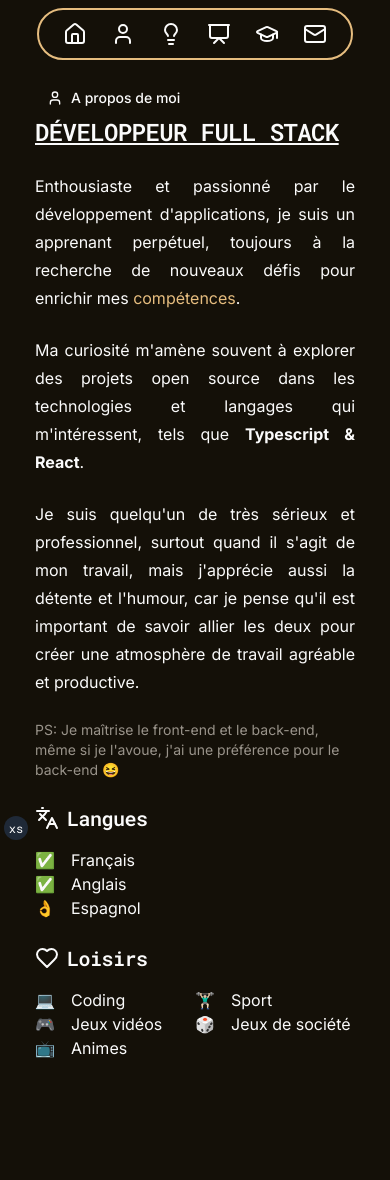
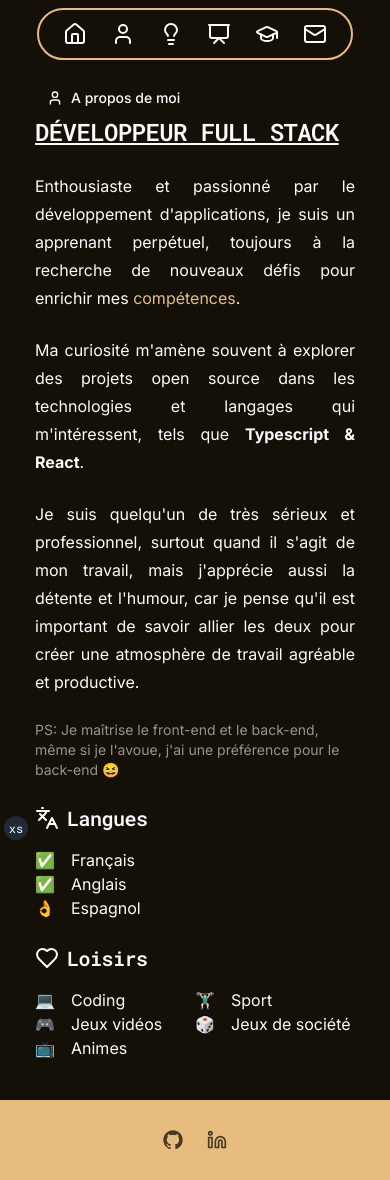
Before and after one commit to lorenzo-237/my-portfolio, a Next.js app: page /about in a window 390 px wide. Before the commit the page ends 1060 px from the top, so only its background shows below. Built offline with nearby package versions, Linux system fonts and the light colour scheme.

Commit message:
add footer on landing pages

```diff
--- /dev/null
+++ b/src/components/Footer.tsx
@@ -0,0 +1,22 @@
+import { cn } from '@/lib/utils';
+import React from 'react';
+import WaveFooter from './svg/wave-footer';
+import Socials from './Hero/Socials';
+
+type FooterProps = {
+  className?: string;
+};
+
+function Footer({ className }: FooterProps) {
+  return (
+    <footer className={cn('bg-primary relative mt-10 h-20', className)}>
+      <div className='h-full flex justify-center items-center '>
+        <div className='bg- rounded-full px-4'>
+          <Socials className='text-secondary' />
+        </div>
+      </div>
+    </footer>
+  );
+}
+
+export default Footer;
--- a/src/components/Hero/Socials.tsx
+++ b/src/components/Hero/Socials.tsx
@@ -5,9 +5,9 @@ import { Linkedin } from 'lucide-react';
 import { cn } from '@/lib/utils';
 import Link from 'next/link';
 
-function Socials() {
+function Socials({ className }: { className?: string }) {
   return (
-    <div className='relative z-20'>
+    <div className={cn('relative z-20', className)}>
       <Link
         href='https://github.com/lorenzo-237'
         target='_blank'
--- a/src/components/landing/AboutMe.tsx
+++ b/src/components/landing/AboutMe.tsx
@@ -4,10 +4,11 @@ import { Button } from '../ui/button';
 import { Heart, Languages, User } from 'lucide-react';
 import { Typography } from '../ui/typography';
 import Link from 'next/link';
+import Footer from '../Footer';
 
 function AboutMe() {
   return (
-    <div className='relative h-screen'>
+    <div className='relative h-full sm:h-screen'>
       <Layout className='h-full'>
         <LayoutContent className='mt-20 sm:mt-0 space-y-6'>
           <div className='w-full'>
@@ -102,6 +103,7 @@ function AboutMe() {
           </div>
         </LayoutContent>
       </Layout>
+      <Footer className='' />
     </div>
   );
 }
--- a/src/components/landing/MyEducation.tsx
+++ b/src/components/landing/MyEducation.tsx
@@ -1,13 +1,13 @@
 import React from 'react';
 import { Layout, LayoutContent } from '../pages/layout';
 import { Button } from '../ui/button';
-import { GraduationCap, Heart, Languages } from 'lucide-react';
+import { GraduationCap } from 'lucide-react';
 import { Typography } from '../ui/typography';
-import Link from 'next/link';
+import Footer from '../Footer';
 
 function MyEducation() {
   return (
-    <div className='relative h-screen'>
+    <div className='relative h-full sm:h-screen'>
       <Layout className='h-full'>
         <LayoutContent className='mt-20 sm:mt-0 space-y-6'>
           <div className='w-full'>
@@ -85,6 +85,7 @@ function MyEducation() {
           </div>
         </LayoutContent>
       </Layout>
+      <Footer />
     </div>
   );
 }
--- a/src/components/landing/MyProjects.tsx
+++ b/src/components/landing/MyProjects.tsx
@@ -5,10 +5,11 @@ import { Layout, LayoutContent } from '../pages/layout';
 import { Button } from '../ui/button';
 import { Presentation } from 'lucide-react';
 import { Typography } from '../ui/typography';
+import Footer from '../Footer';
 
 function MyProjects() {
   return (
-    <div className='relative h-screen'>
+    <div className='relative h-full'>
       <Layout className='h-full'>
         <LayoutContent className='mt-20 sm:mt-0 space-y-6'>
           <div className='w-full'>
@@ -58,6 +59,7 @@ function MyProjects() {
           </div>
         </LayoutContent>
       </Layout>
+      <Footer />
     </div>
   );
 }
--- a/src/components/landing/Skills.tsx
+++ b/src/components/landing/Skills.tsx
@@ -3,10 +3,11 @@ import { Layout, LayoutContent } from '../pages/layout';
 import { Button } from '../ui/button';
 import { Typography } from '../ui/typography';
 import { GraduationCap, Languages, Lightbulb, Box, Component } from 'lucide-react';
+import Footer from '../Footer';
 
 function Skills() {
   return (
-    <div className='relative h-screen'>
+    <div className='relative h-full sm:h-screen '>
       <Layout className='h-full'>
         <LayoutContent className='mt-20 sm:mt-0 space-y-6'>
           <div className='w-full'>
@@ -136,6 +137,7 @@ function Skills() {
           </div>
         </LayoutContent>
       </Layout>
+      <Footer />
     </div>
   );
 }
--- /dev/null
+++ b/src/components/svg/wave-footer.tsx
@@ -0,0 +1,19 @@
+import { cn } from '@/lib/utils';
+import React from 'react';
+
+type WaveProps = {
+  className?: string;
+};
+
+function WaveFooter(props: WaveProps) {
+  return (
+    <svg className={cn('fill-primary', props.className)} xmlns='http://www.w3.org/2000/svg' viewBox='0 0 1440 320'>
+      <path
+        fillOpacity='1'
+        d='M0,64L60,53.3C120,43,240,21,360,37.3C480,53,600,107,720,122.7C840,139,960,117,1080,106.7C1200,96,1320,96,1380,96L1440,96L1440,320L1380,320C1320,320,1200,320,1080,320C960,320,840,320,720,320C600,320,480,320,360,320C240,320,120,320,60,320L0,320Z'
+      ></path>
+    </svg>
+  );
+}
+
+export default WaveFooter;
```
